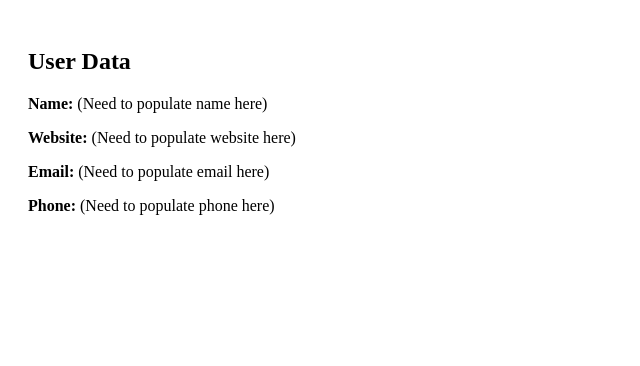
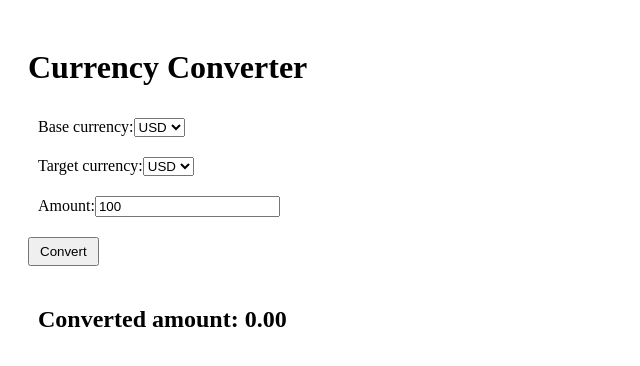
Before and after one commit to Preetiraj3697/React-Coding-Exercise-Interview-Question, a React (Vite) app: page / in a window 1280 px wide. Shown: the top 366 px of the page, without its empty margins (0-640 px from the left). Built offline with nearby package versions, Linux system fonts and the light colour scheme; no server answers.

Commit message:
add filterOflist and CurrencyConventer

```diff
--- a/src/App.jsx
+++ b/src/App.jsx
@@ -2,6 +2,8 @@
 
 import DisplaySimpleJsx from './Project/1.DisplaySimpleJsx'
 import FetchData from './Project/10.FetchData'
+import FilterOfList from './Project/11.FilterOfList'
+import CurrencyConverter from './Project/12.CurrencyConveter'
 import DisplayUsers from './Project/2.DisplayUsersDataArray'
 import DisplayElement from './Project/3.HideElement'
 import DataBinding from './Project/4.DataBinding'
@@ -22,7 +24,9 @@
     {/* <DynamicAddChildren /> */}
     {/* <SumofTwoNum /> */}
     {/* <Counter /> */}
-    <FetchData />
+    {/* <FetchData /> */}
+    {/* <FilterOfList /> */}
+    <CurrencyConverter />
     </>
   )
 }
--- /dev/null
+++ b/src/Project/11.FilterOfList.jsx
@@ -0,0 +1,64 @@
+import { useEffect, useState } from "react";
+// This React component displays a list of todos and allows the user to filter the list by completed and incompleted todos.
+// Write a test case to ensure that the filtering functionality is working correctly.
+export default function FilterOfList() {
+  const [todos, setTodos] = useState([]);
+  const [showCompleted, setShowCompleted] = useState(true);
+  const [showIncompleted, setShowIncompleted] = useState(true);
+  const fetchTodos = async () => {
+    const response = await fetch("https://jsonplaceholder.typicode.com/todos");
+    const data = await response.json();
+    setTodos(data);
+  };
+
+  useEffect(() => {
+    fetchTodos();
+  }, []);
+
+  const filterTodos = (todos) => {
+    return todos.filter((todo) => {
+      const isCompleted = todo.completed;
+
+      if (showCompleted && showIncompleted) {
+        // Show all todos
+        return true;
+      } else if (showCompleted && !showIncompleted) {
+        // Show completed todos only
+        return isCompleted;
+      } else if (!showCompleted && showIncompleted) {
+        // Show incompleted todos only
+        return !isCompleted;
+      } else {
+        // Show no todos
+        return false;
+      }
+    });
+  };
+
+  const filteredTodos = filterTodos(todos);
+  console.log(filteredTodos);
+  return (
+    <div className="App">
+      <h1>Todo List</h1>
+      <input
+        type="checkbox"
+        checked={showCompleted}
+        onChange={(e) => setShowCompleted(e.target.checked)}
+      />
+      Show Completed
+      <input
+        type="checkbox"
+        checked={showIncompleted}
+        onChange={(e) => setShowIncompleted(e.target.checked)}
+      />
+      Show Incompleted
+      <ul>
+        {filteredTodos.map((todo) => (
+          <>
+            <li key={todo.id}>{todo.title}</li>
+          </>
+        ))}
+      </ul>
+    </div>
+  );
+}
--- /dev/null
+++ b/src/Project/12.CurrencyConveter.jsx
@@ -0,0 +1,103 @@
+import React, { useState } from "react";
+
+const CurrencyConverter = () => {
+  const [baseCurrency, setBaseCurrency] = useState("USD");
+  const [targetCurrency, setTargetCurrency] = useState("EUR");
+  const [amount, setAmount] = useState(100);
+  const [convertedAmount, setConvertedAmount] = useState(0);
+
+  const exchangeRate = {
+    USD: { INR: 83.26 },
+    INR: { USD: 0.012 },
+  };
+
+  const handleConvert = () => {
+    const convertedAmount = amount * exchangeRate[baseCurrency][targetCurrency];
+    setConvertedAmount(convertedAmount);
+  };
+
+  return (
+    <div>
+      <h1>Currency Converter</h1>
+
+      <div>
+        <label htmlFor="baseCurrency">Base currency:</label>
+        <select
+          id="baseCurrency"
+          value={baseCurrency}
+          onChange={(e) => setBaseCurrency(e.target.value)}
+        >
+          <option value="USD">USD</option>
+          <option value="INR">INR</option>
+        </select>
+      </div>
+
+      <div>
+        <label htmlFor="targetCurrency">Target currency:</label>
+        <select
+          id="targetCurrency"
+          value={targetCurrency}
+          onChange={(e) => setTargetCurrency(e.target.value)}
+        >
+          <option value="USD">USD</option>
+          <option value="INR">INR</option>
+        </select>
+      </div>
+
+      <div>
+        <label htmlFor="amount">Amount:</label>
+        <input
+          type="number"
+          id="amount"
+          value={amount}
+          onChange={(e) => setAmount(e.target.value)}
+        />
+      </div>
+
+      <button onClick={handleConvert}>Convert</button>
+
+      <div>
+        <h2>Converted amount: {convertedAmount.toFixed(2)}</h2>
+      </div>
+    </div>
+  );
+};
+
+export default CurrencyConverter;
+
+// import React, { useState } from "react";
+
+// const CurrencyConverter = () => {
+//   const [amount, setAmount] = useState(0);
+//   const [convertedAmount, setConvertedAmount] = useState(0);
+
+//   const convertCurrency = async () => {
+//     const response = await fetch(
+//       `https://api.exchangerate-api.com/v4/latest/USD`
+//     );
+//     const exchangeRate = response.data.rates.INR;
+//     const convertedAmount = amount * exchangeRate;
+
+//     setConvertedAmount(convertedAmount);
+//   };
+
+//   const handleChange = (e) => {
+//     setAmount(e.target.value);
+//   };
+
+//   return (
+//     <div>
+//       <h1>Currency Converter</h1>
+//       <input
+//         type="number"
+//         value={amount}
+//         onChange={handleChange}
+//         placeholder="Enter amount in INR"
+//       />
+//       <button onClick={convertCurrency}>Convert to USD</button>
+//       <p>Converted amount: ${convertedAmount}</p>
+//     </div>
+//   );
+// };
+
+// export default CurrencyConverter;
```
